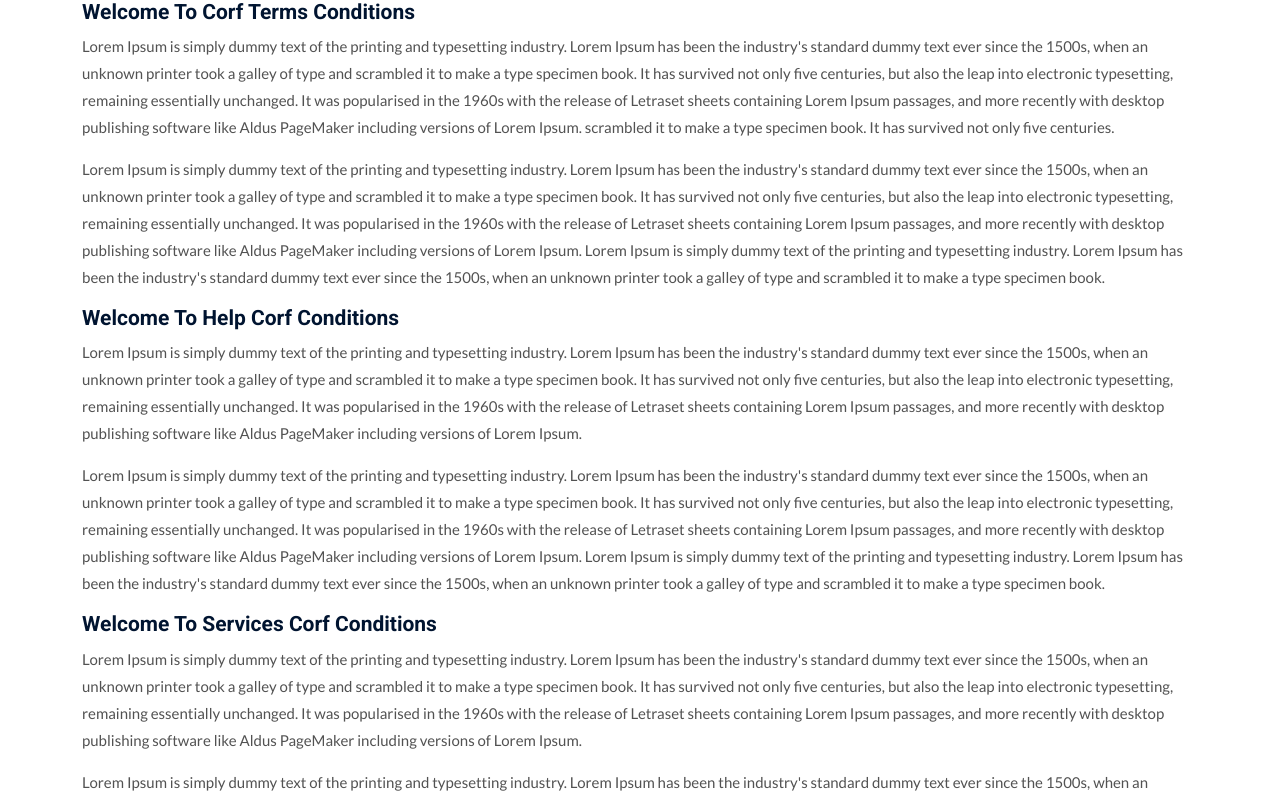
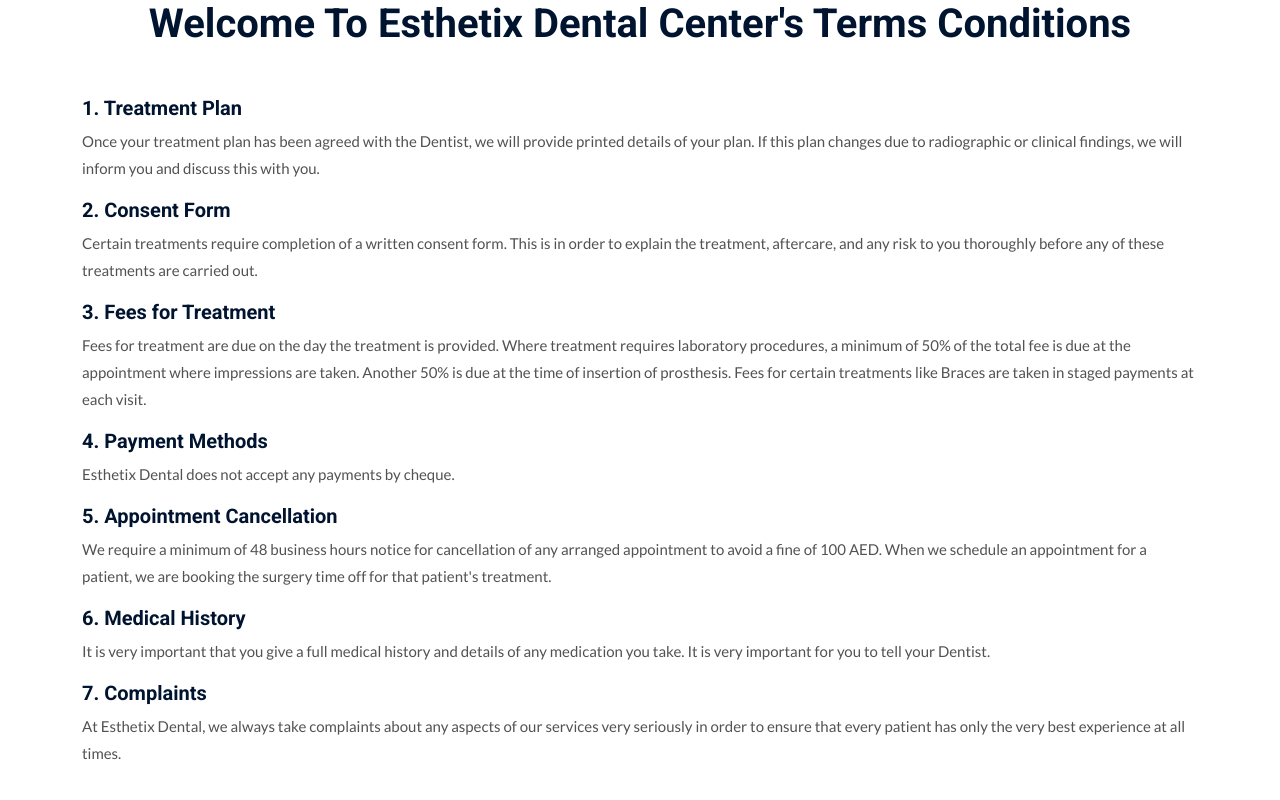
Before and after one commit to hammadShamir/dental, a Next.js app: page /termscondition in a window 1280 px wide. Shown: the part 580-1380 px from the top of the page. Built offline with nearby package versions, Linux system fonts and the light colour scheme.

Commit message:
terms & condition section data added

```diff
--- a/components/_App/Navbar.js
+++ b/components/_App/Navbar.js
@@ -85,7 +85,7 @@
                           className={`nav-link ${currentPath == "/about/" && "active"
                             }`}
                         >
-                          About Us
+                          About
                         </Link>
                       </li>
 
@@ -161,7 +161,7 @@
                           <li className="nav-item">
                             <Link
                               href="/stories/"
-                              className={`nav-link ${currentPath == "/stories/" && "active"
+                              className={`nav-link ${currentPath == "/successstories/" && "active"
                                 }`}
                             >
                               Success Stories
--- a/components/_App/NavbarFour.js
+++ b/components/_App/NavbarFour.js
@@ -10,7 +10,7 @@
   name: `Home`
 },
 {
-  name: `About Us`,
+  name: `About`,
 },
 {
   name: `Services`,
@@ -23,12 +23,12 @@
   dropDown: [{ element: `Our Gallery`, href: `gallery` },
   { element: `Our Blogs`, href: `blog` },
   { element: `Testimonials`, href: `testimonials` },
-  { element: `Success Stories`, href: `team` },
+  { element: `Success Stories`, href: `successStories` },
   { element: `Terms & Conditions`, href: `termscondition` },
   { element: `Faqs`, href: `faq` },
   ]
 },
-{ name: `Contact Us` }];
+{ name: `Contact` }];
 
 
 
--- a/pages/termscondition.js
+++ b/pages/termscondition.js
@@ -20,96 +20,53 @@
             <div className="terms-conditions ptb-100">
                 <div className="container">
                     <div className="single-privacy">
-                        <h3 className="mt-0">Welcome To Corf Terms Conditions</h3>
-                        <p>
-                            Lorem Ipsum is simply dummy text of the printing and typesetting
-                            industry. Lorem Ipsum has been the industry's standard dummy text
-                            ever since the 1500s, when an unknown printer took a galley of
-                            type and scrambled it to make a type specimen book. It has
-                            survived not only five centuries, but also the leap into
-                            electronic typesetting, remaining essentially unchanged. It was
-                            popularised in the 1960s with the release of Letraset sheets
-                            containing Lorem Ipsum passages, and more recently with desktop
-                            publishing software like Aldus PageMaker including versions of
-                            Lorem Ipsum. scrambled it to make a type specimen book. It has
-                            survived not only five centuries.
-                        </p>
+                        <h1 className="mt-0 text-center mb-3">Welcome To Esthetix Dental Center's Terms Conditions</h1>
 
-                        <p>
-                            Lorem Ipsum is simply dummy text of the printing and typesetting
-                            industry. Lorem Ipsum has been the industry's standard dummy text
-                            ever since the 1500s, when an unknown printer took a galley of
-                            type and scrambled it to make a type specimen book. It has
-                            survived not only five centuries, but also the leap into
-                            electronic typesetting, remaining essentially unchanged. It was
-                            popularised in the 1960s with the release of Letraset sheets
-                            containing Lorem Ipsum passages, and more recently with desktop
-                            publishing software like Aldus PageMaker including versions of
-                            Lorem Ipsum. Lorem Ipsum is simply dummy text of the printing and
-                            typesetting industry. Lorem Ipsum has been the industry's standard
-                            dummy text ever since the 1500s, when an unknown printer took a
-                            galley of type and scrambled it to make a type specimen book.
-                        </p>
+                        <div class="section mt-5">
+                            <h5>1. Treatment Plan</h5>
+                            <p>Once your treatment plan has been agreed with the Dentist, we will provide printed details of your plan. If
+                                this plan changes due to radiographic or clinical findings, we will inform you and discuss this with you.</p>
+                        </div>
 
-                        <h3>Welcome To Help Corf Conditions</h3>
-                        <p>
-                            Lorem Ipsum is simply dummy text of the printing and typesetting
-                            industry. Lorem Ipsum has been the industry's standard dummy text
-                            ever since the 1500s, when an unknown printer took a galley of
-                            type and scrambled it to make a type specimen book. It has
-                            survived not only five centuries, but also the leap into
-                            electronic typesetting, remaining essentially unchanged. It was
-                            popularised in the 1960s with the release of Letraset sheets
-                            containing Lorem Ipsum passages, and more recently with desktop
-                            publishing software like Aldus PageMaker including versions of
-                            Lorem Ipsum.
-                        </p>
+                        <div class="section mt-3">
+                            <h5>2. Consent Form</h5>
+                            <p>Certain treatments require completion of a written consent form. This is in order to explain the treatment,
+                                aftercare, and any risk to you thoroughly before any of these treatments are carried out.</p>
+                        </div>
 
-                        <p>
-                            Lorem Ipsum is simply dummy text of the printing and typesetting
-                            industry. Lorem Ipsum has been the industry's standard dummy text
-                            ever since the 1500s, when an unknown printer took a galley of
-                            type and scrambled it to make a type specimen book. It has
-                            survived not only five centuries, but also the leap into
-                            electronic typesetting, remaining essentially unchanged. It was
-                            popularised in the 1960s with the release of Letraset sheets
-                            containing Lorem Ipsum passages, and more recently with desktop
-                            publishing software like Aldus PageMaker including versions of
-                            Lorem Ipsum. Lorem Ipsum is simply dummy text of the printing and
-                            typesetting industry. Lorem Ipsum has been the industry's standard
-                            dummy text ever since the 1500s, when an unknown printer took a
-                            galley of type and scrambled it to make a type specimen book.
-                        </p>
+                        <div class="section mt-3">
+                            <h5>3. Fees for Treatment</h5>
+                            <p>Fees for treatment are due on the day the treatment is provided. Where treatment requires laboratory
+                                procedures, a minimum of 50% of the total fee is due at the appointment where impressions are taken. Another
+                                50% is due at the time of insertion of prosthesis. Fees for certain treatments like Braces are taken in
+                                staged payments at each visit.</p>
+                        </div>
 
-                        <h3>Welcome To Services Corf Conditions</h3>
-                        <p>
-                            Lorem Ipsum is simply dummy text of the printing and typesetting
-                            industry. Lorem Ipsum has been the industry's standard dummy text
-                            ever since the 1500s, when an unknown printer took a galley of
-                            type and scrambled it to make a type specimen book. It has
-                            survived not only five centuries, but also the leap into
-                            electronic typesetting, remaining essentially unchanged. It was
-                            popularised in the 1960s with the release of Letraset sheets
-                            containing Lorem Ipsum passages, and more recently with desktop
-                            publishing software like Aldus PageMaker including versions of
-                            Lorem Ipsum.
-                        </p>
+                        <div class="section mt-3">
+                            <h5>4. Payment Methods</h5>
+                            <p>Esthetix Dental does not accept any payments by cheque.</p>
+                        </div>
 
-                        <p>
-                            Lorem Ipsum is simply dummy text of the printing and typesetting
-                            industry. Lorem Ipsum has been the industry's standard dummy text
-                            ever since the 1500s, when an unknown printer took a galley of
-                            type and scrambled it to make a type specimen book. It has
-                            survived not only five centuries, but also the leap into
-                            electronic typesetting, remaining essentially unchanged. It was
-                            popularised in the 1960s with the release of Letraset sheets
-                            containing Lorem Ipsum passages, and more recently with desktop
-                            publishing software like Aldus PageMaker including versions of
-                            Lorem Ipsum. Lorem Ipsum is simply dummy text of the printing and
-                            typesetting industry. Lorem Ipsum has been the industry's standard
-                            dummy text ever since the 1500s, when an unknown printer took a
-                            galley of type and scrambled it to make a type specimen book.
-                        </p>
+                        <div class="section mt-3">
+                            <h5>5. Appointment Cancellation</h5>
+                            <p>We require a minimum of 48 business hours notice for cancellation of any arranged appointment to avoid a fine
+                                of 100 AED. When we schedule an appointment for a patient, we are booking the surgery time off for that
+                                patient's treatment.</p>
+                        </div>
+
+                        <div class="section mt-3">
+                            <h5>6. Medical History</h5>
+                            <p>It is very important that you give a full medical history and details of any medication you take. It is very
+                                important for you to tell your Dentist.</p>
+                        </div>
+
+                        <div class="section mt-3">
+                            <h5>7. Complaints</h5>
+                            <p>At Esthetix Dental, we always take complaints about any aspects of our services very seriously in order to
+                                ensure that every patient has only the very best experience at all times.</p>
+                        </div>
+
+
                     </div>
                 </div>
             </div>
```
Also changed, not shown: public/img/blog/blog3.jpg.
